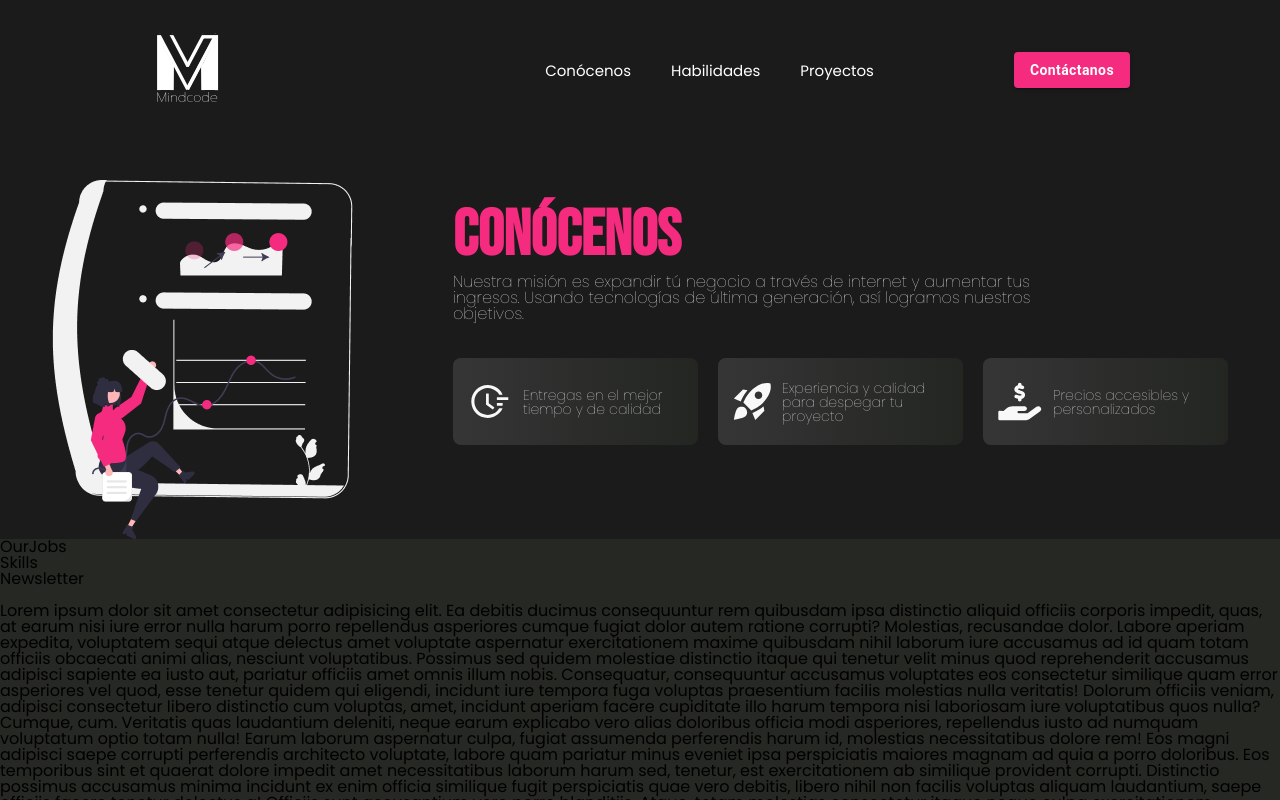
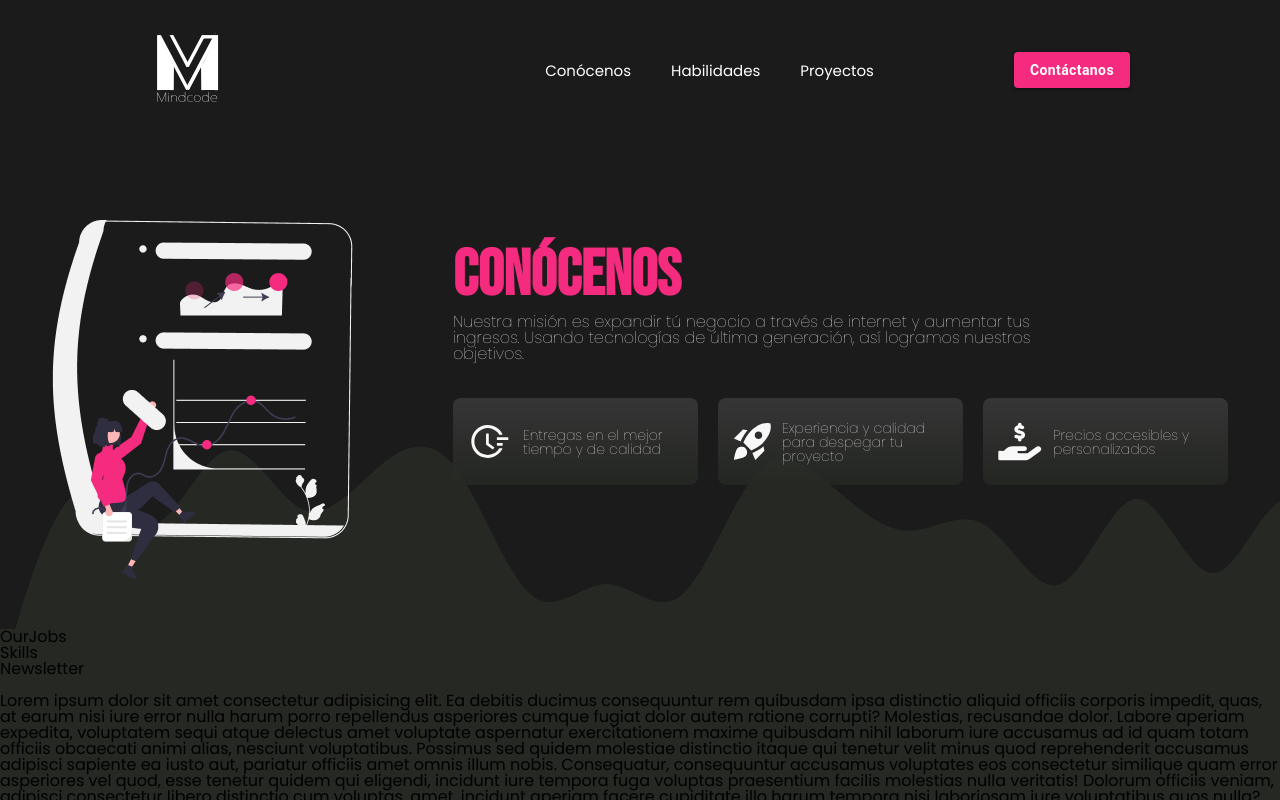
Before and after one commit to ditopixels/MindCode, a React (Create React App) app: page / in a window 1280 px wide. Shown: the top 800 px of the page. Built offline with nearby package versions, Linux system fonts and the light colour scheme.

Commit message:
Feat: add background wave about section

```diff
--- a/src/App.tsx
+++ b/src/App.tsx
@@ -14,6 +14,8 @@ function App() {
 				<Skills />
 			</main>
 			<Footer />
+			<Footer />
+			<Footer />
 		</>
 	)
 }
--- a/src/components/Header/styles.scss
+++ b/src/components/Header/styles.scss
@@ -2,8 +2,11 @@
 
 .header {
 	background-color: $secondColor;
+    z-index: 999;
 }
 .header-mobile {
+    position: sticky;
+    top: 0;
 	width: 100%;
 	&__wrapper {
 		background-color: $thridColor;
@@ -42,18 +45,16 @@
 		background-color: rgba($color: #000000, $alpha: 0.56);
 	}
 }
-.header-mobile.open .menu {
-	&-container {
-		transform: translate3d(0, 100%, 0);
-	}
-}
 .header-mobile.open .menu{
     &-container{
         transform: translate3d(0, 100%, 0);
+        z-index: 50;
     }
 }
 
 .header-desktop{
+    position: sticky;
+    top: 0;
     width: 100%;
     background-color: $thridColor;
     height: 140px;
@@ -63,8 +64,6 @@
 
     &.scroll{
         height: 75px;
-        position: fixed;
-        top: 0;
         background-color: $secondColor;
         .logo{
             transform: scale(.8);
--- a/src/pages/aboutUs/index.scss
+++ b/src/pages/aboutUs/index.scss
@@ -1,10 +1,25 @@
 @import '../../styles/base';
 
 .about-container {
+	padding-top: 40px;
+	padding: 80px 25px 50px;
 	background-color: $thridColor;
 	position: relative;
-	padding-top: 40px;
-	padding: 40px 25px 0 25px;
+
+	>*{
+		position: relative;
+		z-index: 1;
+	}
+
+	&::after{
+		content: "";
+		background-image: url('../../../public/background-about-us.svg');
+		position: absolute;
+		width: 100%;
+		height: 320px;
+		background-color: $secondColor;
+		bottom: 0;
+	}
 }
 
 .about-text-container {
@@ -28,11 +43,7 @@
 		padding-top: 20px;
 
 		.options {
-			background: linear-gradient(
-				90deg,
-				rgba(60, 60, 60, 0.8) 0%,
-				rgba(37, 40, 35, 0.8) 100%
-			);
+			background: linear-gradient(180deg, rgba(60, 60, 60, 0.8) 0%, rgba(37, 40, 35, 0.8) 100%);
 			display: flex;
 			flex-direction: row;
 			align-items: center;
```
Also changed, not shown: public/background-about-us.svg (added).
